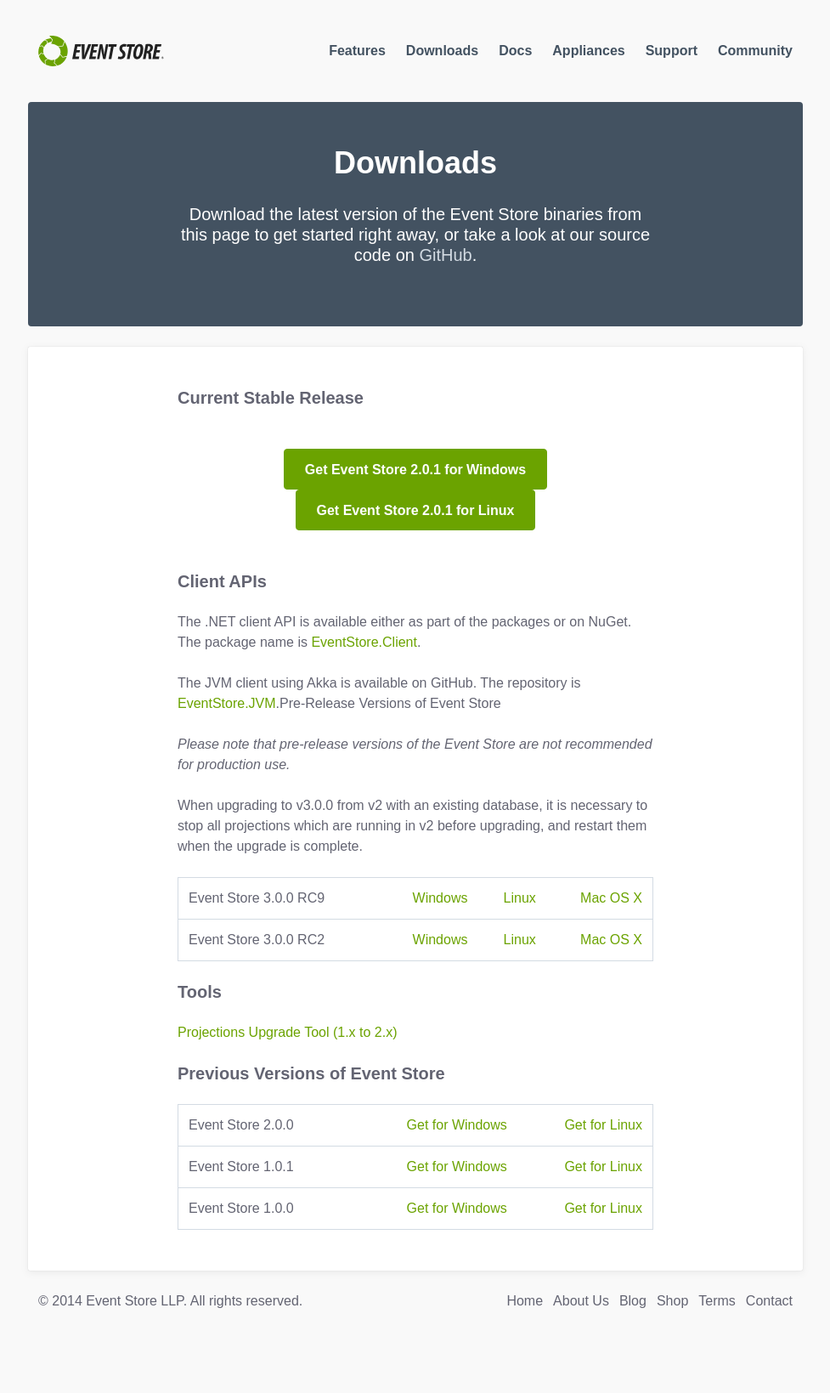
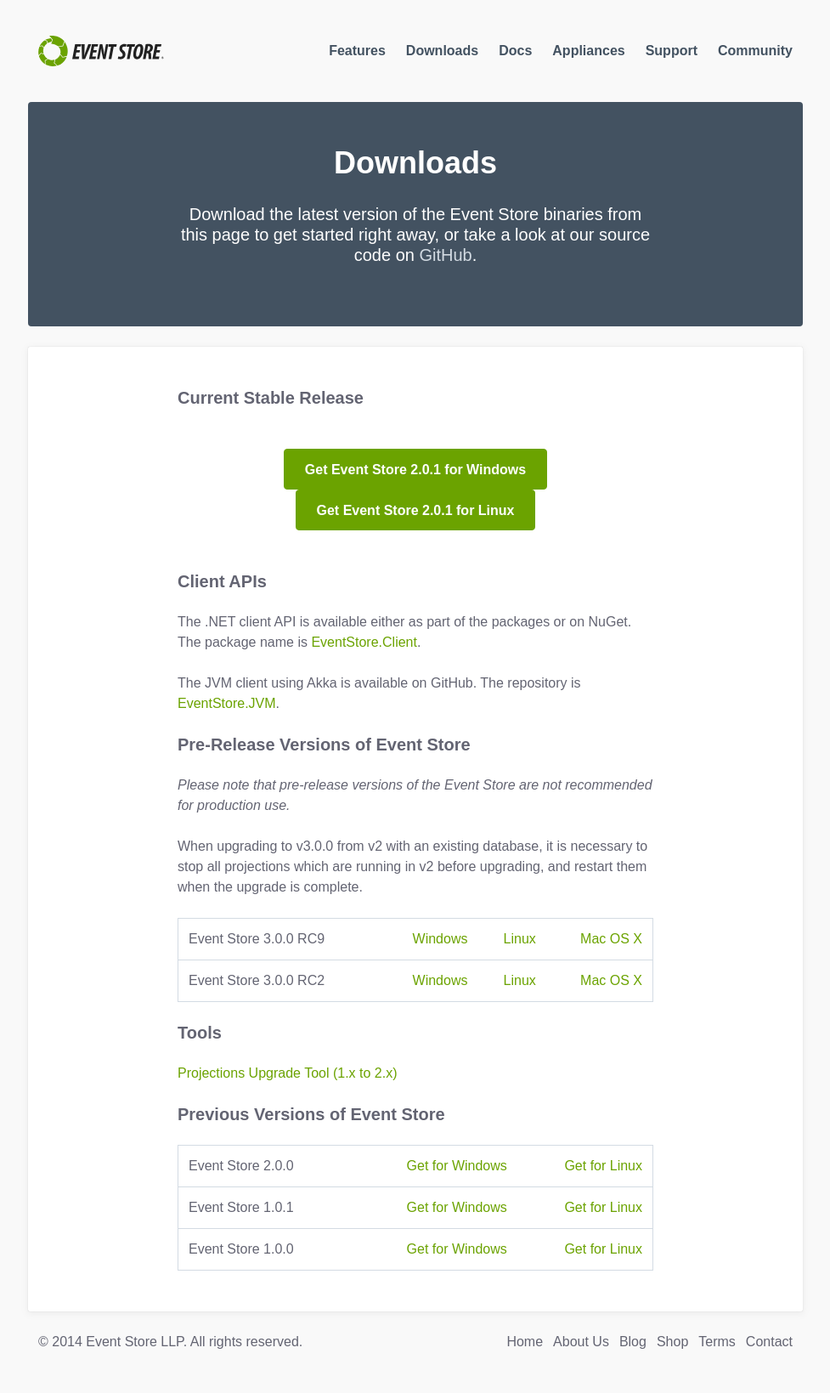
Before and after one commit to sandboxorg/geteventstore.com, a Jekyll site: the page built from downloads/index.html, in a window 1280 px wide. Shown: the whole page at 85% size, without its empty margins (151-1128 px from the left). Built offline with Jekyll 4.4.1, drawn with Linux system fonts in a browser that asks for light colours; before the commit the page ends 1591 px from its top, so only the background shows below that.

Commit message:
Fix partial tag stopping <h2>

```diff
--- a/downloads/index.html
+++ b/downloads/index.html
@@ -15,7 +15,7 @@ title: "Downloads"
 			</p>
 			<h2>Client APIs</h2>
 			<p>The .NET client API is available either as part of the packages or on NuGet. The package name is <a href="http://nuget.org/packages/EventStore.Client">EventStore.Client</a>.</p>
-			<p>The JVM client using Akka is available on GitHub. The repository is <a href="https://github.com/EventStore/EventStore.JVM">EventStore.JVM</a>.</
+			<p>The JVM client using Akka is available on GitHub. The repository is <a href="https://github.com/EventStore/EventStore.JVM">EventStore.JVM</a>.
 			<h2>Pre-Release Versions of Event Store</h2>
 			<p><em>Please note that pre-release versions of the Event Store are not recommended for production use.</em></p>
 			<p>When upgrading to v3.0.0 from v2 with an existing database, it is necessary to stop all projections which are running in v2 before upgrading, and restart them when the upgrade is complete.</p>
```
